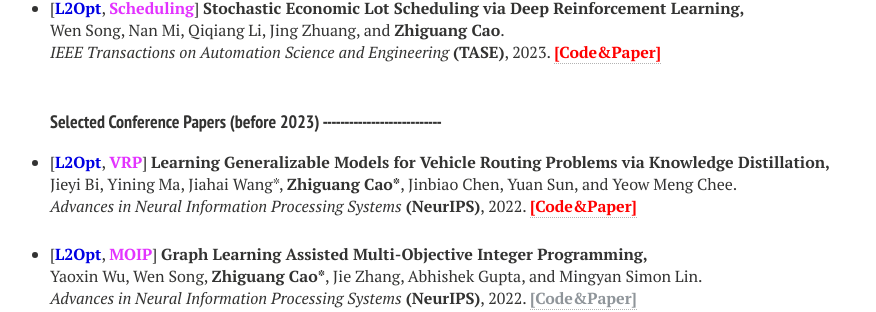
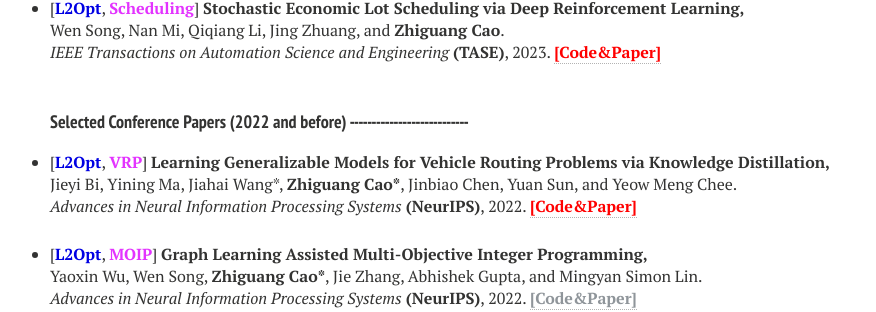
Before and after one commit to zhiguangcaosg/zhiguangcaosg.github.io, a Jekyll site: the page built from publications.md, in a window 1280 px wide and 900 px high, scrolled down 646 px. Shown: the part 150-462 px from the top of the window, without its empty margins (270-1146 px from the left). Built offline with Jekyll 4.4.1, drawn with Linux system fonts in a browser that asks for light colours; nearby versions of some CDN libraries; some of the changed text lies outside the part shown.

Commit message:
Update publications.html

```diff
--- a/_layouts/publications.html
+++ b/_layouts/publications.html
@@ -149,7 +149,7 @@ div.bibtex pre { font-size: 75%; overflow: auto;  width: 100%; padding: 0em 0em;
 </ul>
 
 <!-------------------------------------------------------------Conference Papers Here ------------------------------------------------------------>
-<h4 style="margin-bottom:0px;padding-top:20px;">Selected Conference Papers (before 2023) ---------------------------</h4>
+<h4 style="margin-bottom:0px;padding-top:20px;">Selected Conference Papers (2022 and before) ---------------------------</h4>
 
     <!-- Item: Caelles2016 -->
 <ul style="padding-left:0px;">
@@ -358,7 +358,7 @@ div.bibtex pre { font-size: 75%; overflow: auto;  width: 100%; padding: 0em 0em;
 </ul>
 
 <!-------------------------------------------------------------Journal Papers Here ------------------------------------------------------------>
-<h4 style="margin-bottom:0px;padding-top:20px;">Selected Journal Articles (before 2023) ---------------------------</h4> (before 2023)
+<h4 style="margin-bottom:0px;padding-top:20px;">Selected Journal Articles (2022 and before) ---------------------------</h4>
 
     <!-- Item: Caelles2016 -->
 <ul style="padding-left:0px;">
```
